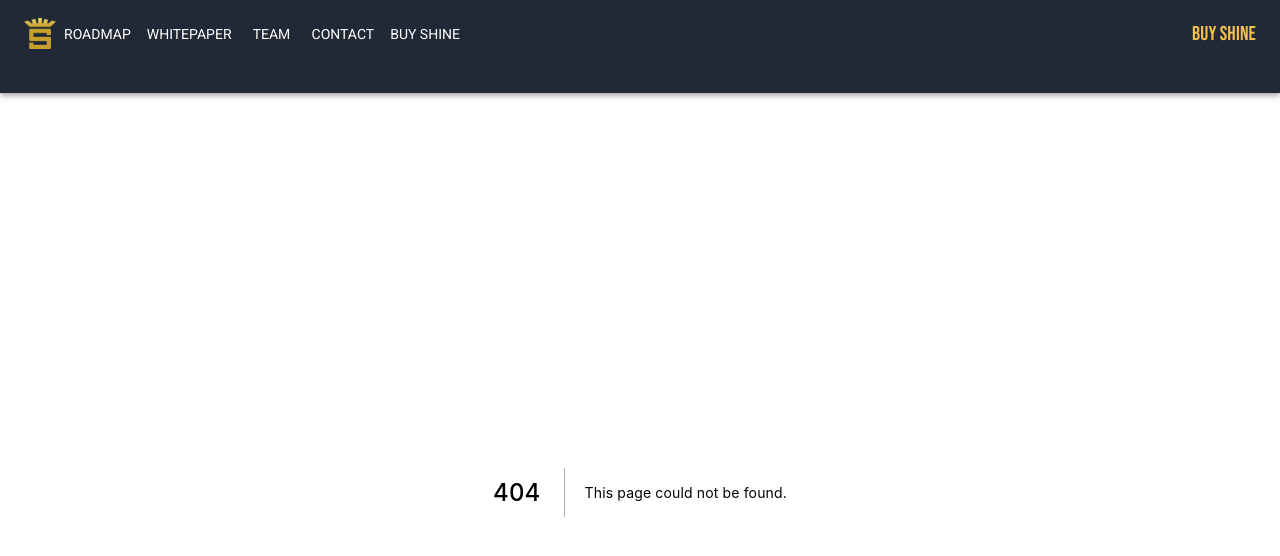
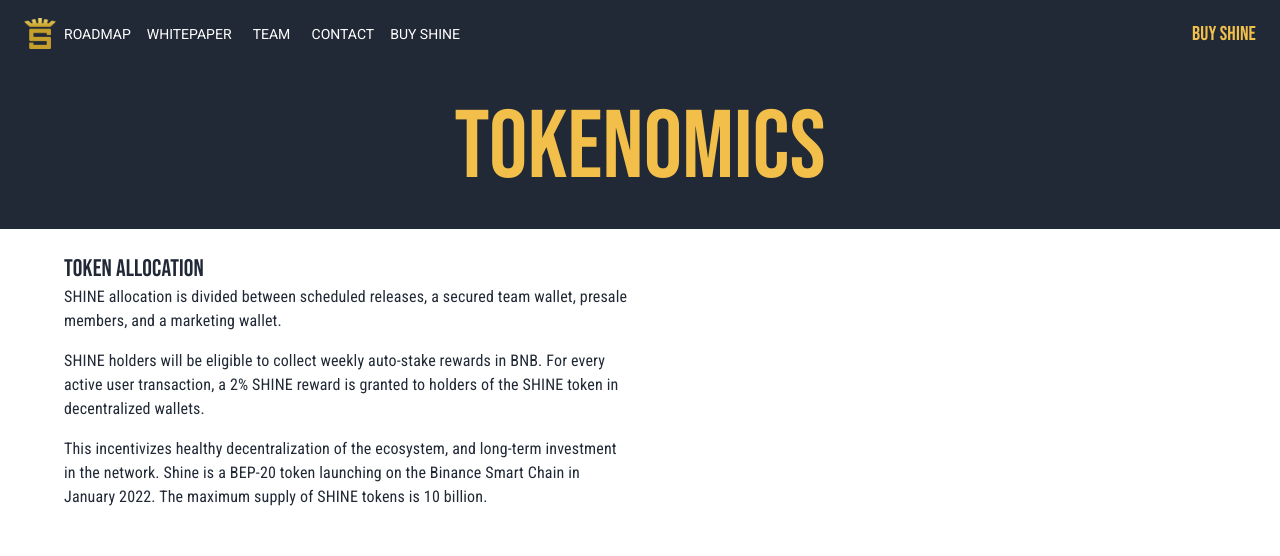
Before and after one commit to Joshuatanderson/shine-site-0, a Next.js app: page /tokenomics in a window 1280 px wide. Before the commit this address had no page. Shown: the top 556 px of the page. Built offline with nearby package versions, Linux system fonts and the light colour scheme.

Commit message:
feat: add tokenomics page start

```diff
--- /dev/null
+++ b/pages/tokenomics.tsx
@@ -0,0 +1,67 @@
+import { ThemeProvider } from "@emotion/react";
+import { Container, Grid, ScopedCssBaseline, Typography } from "@mui/material";
+import React from "react";
+import TitleBar from "../components/TitleBar";
+import { darkTheme, lightTheme } from "../styles/theme";
+
+const classes = {
+    paragraph: {
+        marginBottom: 2,
+    },
+};
+
+const Tokenomics = () => {
+    return (
+        <>
+            <ThemeProvider theme={darkTheme}>
+                <ScopedCssBaseline>
+                    <TitleBar title="tokenomics" />
+                </ScopedCssBaseline>
+            </ThemeProvider>
+            <ThemeProvider theme={lightTheme}>
+                <ScopedCssBaseline>
+                    <Container sx={{ paddingBottom: "48px" }}>
+                        <Grid item xs={12} container spacing={3}>
+                            <Grid item xs={12} sm={6}>
+                                <Typography variant="h5">
+                                    Token Allocation
+                                </Typography>
+                                <Typography
+                                    variant="body1"
+                                    sx={classes.paragraph}
+                                >
+                                    SHINE allocation is divided between
+                                    scheduled releases, a secured team wallet,
+                                    presale members, and a marketing wallet.
+                                </Typography>
+                                <Typography
+                                    variant="body1"
+                                    sx={classes.paragraph}
+                                >
+                                    SHINE holders will be eligible to collect
+                                    weekly auto-stake rewards in BNB. For every
+                                    active user transaction, a 2% SHINE reward
+                                    is granted to holders of the SHINE token in
+                                    decentralized wallets.
+                                </Typography>
+                                <Typography
+                                    variant="body1"
+                                    sx={classes.paragraph}
+                                >
+                                    This incentivizes healthy decentralization
+                                    of the ecosystem, and long-term investment
+                                    in the network. Shine is a BEP-20 token
+                                    launching on the Binance Smart Chain in
+                                    January 2022. The maximum supply of SHINE
+                                    tokens is 10 billion.
+                                </Typography>
+                            </Grid>
+                        </Grid>
+                    </Container>
+                </ScopedCssBaseline>
+            </ThemeProvider>
+        </>
+    );
+};
+
+export default Tokenomics;
--- a/styles/theme.ts
+++ b/styles/theme.ts
@@ -31,7 +31,7 @@
             fontFamily: "'Bebas Neue', sans-serif",
         },
         body1: {
-            fontFamily: '"Roboto", "Helvetica", sans-serif',
+            fontFamily: '"Roboto Condensed", "Helvetica", sans-serif',
         },
     },
 };
```
